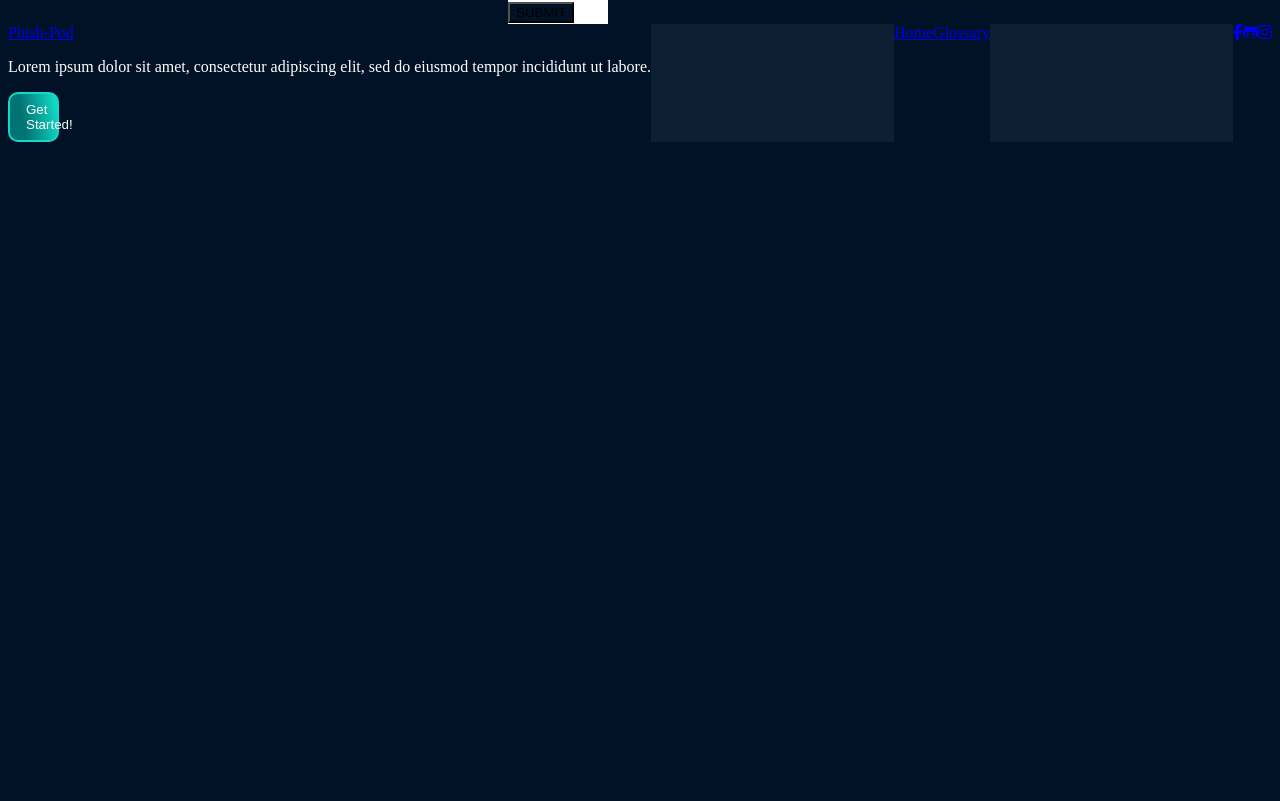
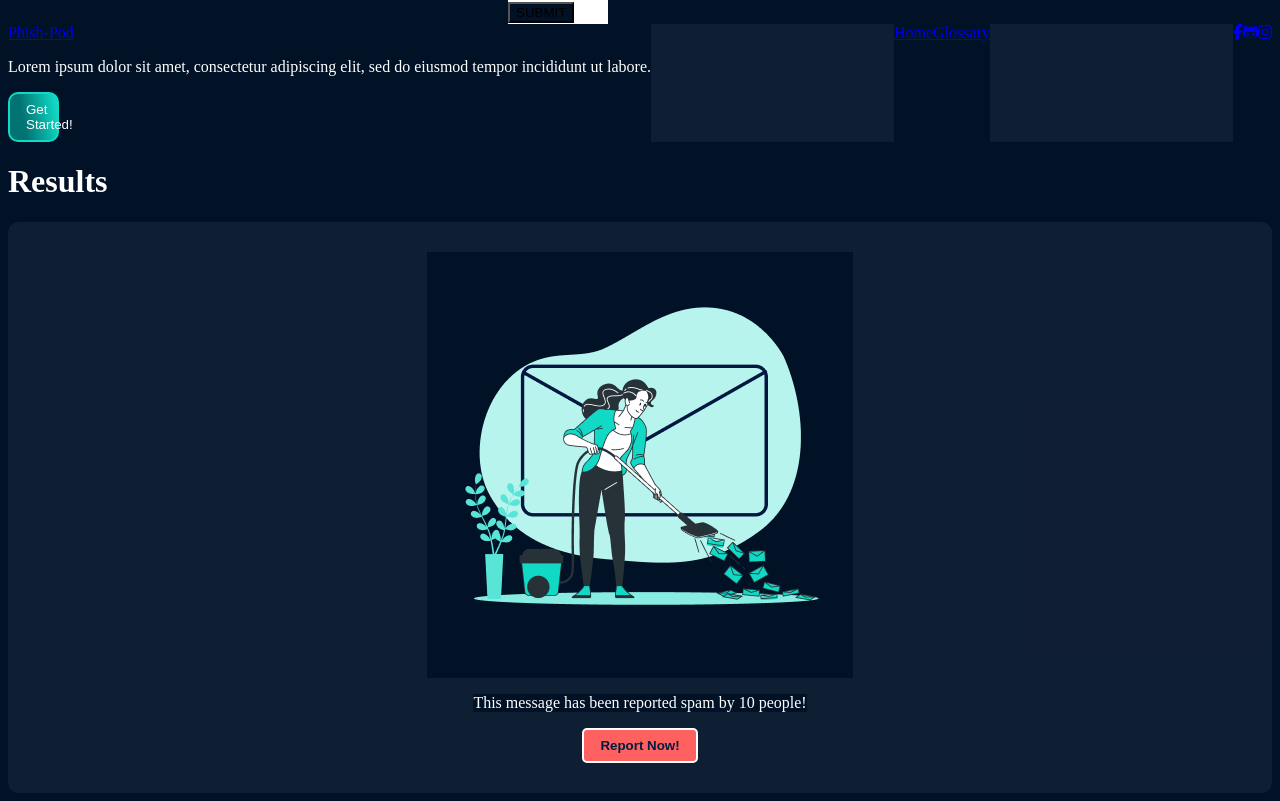
Before and after one commit to niyashiyas/Phish-Pod, a React (Create React App) app: page / in a window 1280 px wide. Shown: the part 1131-1932 px from the top of the page. Before the commit the page ends 1281 px from the top, so only its background shows below. Built offline with nearby package versions, Linux system fonts and the light colour scheme.

Commit message:
Results Page Skeleton done

```diff
--- a/src/components/Main.js
+++ b/src/components/Main.js
@@ -2,6 +2,7 @@ import React, {useState} from "react";
 import "./Main.css";
 import Form from "./Form";
 import Footer from "./Footer/Footer";
+import Result from './Result/Result';
 function Main() {
   return (
     <>
@@ -26,6 +27,7 @@ function Main() {
       </div>
       <Form />
       <Footer />
+      <Result num="10"/>
     </>
   );
 }
--- a/src/components/Result/Result.css
+++ b/src/components/Result/Result.css
@@ -0,0 +1,23 @@
+.resultsBox {
+  color: white;
+}
+.resultsContent {
+  padding: 30px 0px;
+  background-color: rgba(237, 242, 244, 0.058);
+  border-radius: 10px;
+  display: flex;
+  flex-direction: column;
+  justify-content: center;
+  align-items: center;
+}
+img{
+
+}
+.reportButton {
+  color: #011c40;
+  font-weight: 600;
+  background: #ff6161;
+  border: 2px solid #ffffff;
+  border-radius: 5px;
+  padding: 8px 16px;
+}
--- a/src/components/Result/Result.js
+++ b/src/components/Result/Result.js
@@ -1,18 +1,20 @@
 import React from 'react';
-import Navbar from 'Navbar.js';
+import Navbar from '../Navbar';
+import './Result.css';
 
-const Result = () => {
+const Result = (props) => {
   return (
     <div>
-      <Navbar />
-      <div>
+      <div className='resultsBox'>
         <h1>Results</h1>
-        <div>
-            <img src=''></img>
+        <div className='resultsContent'>
+            <img src = './images/results-img.png'></img>
+            <p>This message has been reported spam by {props.num} people!</p>
+            <button className='reportButton'>Report Now!</button>
         </div>
       </div>
     </div>
   )
 }
 
-export default Result
+export default Result;
```
Also changed, not shown: public/images/results-img.png (added).
